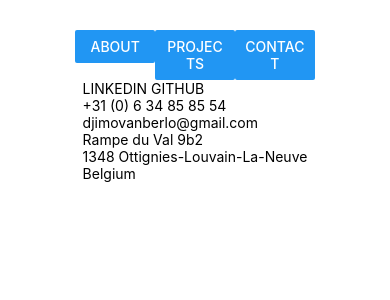
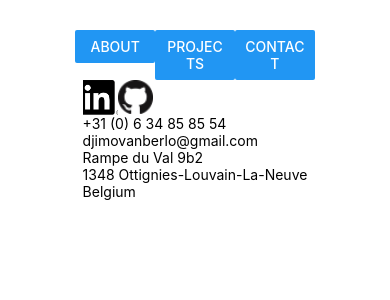
Before and after one commit to Djimovanberlo/portfolio-native, a React Native app: screen / in a window 390 px wide. Both pictures are taken after a click on the button "CONTACT". Shown: the top 300 px of the page. Built offline with nearby package versions, Linux system fonts and the light colour scheme.

Commit message:
added icons to contact page

```diff
--- a/src/components/Contact.js
+++ b/src/components/Contact.js
@@ -1,8 +1,22 @@
 import React, { useState } from "react";
-import { StyleSheet, Text, View } from "react-native";
+import { StyleSheet, Text, View, Image, Group } from "react-native";
+
+import Github from "../img/icons/Github.png";
+import LinkedIn from "../img/icons/LinkedIn.png";
 
 export default function Contact() {
   return (
+    <View>
+      <View style={{ flex: 1, flexDirection: "row" }}>
+        <Image
+          style={{ resizeMode: "cover", width: 35, height: 35 }}
+          source={LinkedIn}
+        />
+        <Image
+          style={{ resizeMode: "cover", width: 35, height: 35 }}
+          source={Github}
+        />
+      </View>
       <View
         style={{
           flex: 1,
@@ -10,12 +24,12 @@ export default function Contact() {
           justifyContent: "space-between",
         }}
       >
-      <Text>LINKEDIN GITHUB</Text>
         <Text>+31 (0) 6 34 85 85 54</Text>
         <Text>djimovanberlo@gmail.com</Text>
         <Text>Rampe du Val 9b2</Text>
         <Text>1348 Ottignies-Louvain-La-Neuve</Text>
         <Text>Belgium</Text>
       </View>
+    </View>
   );
 }
```
Lines whose indentation alone changed are shown as unchanged.
